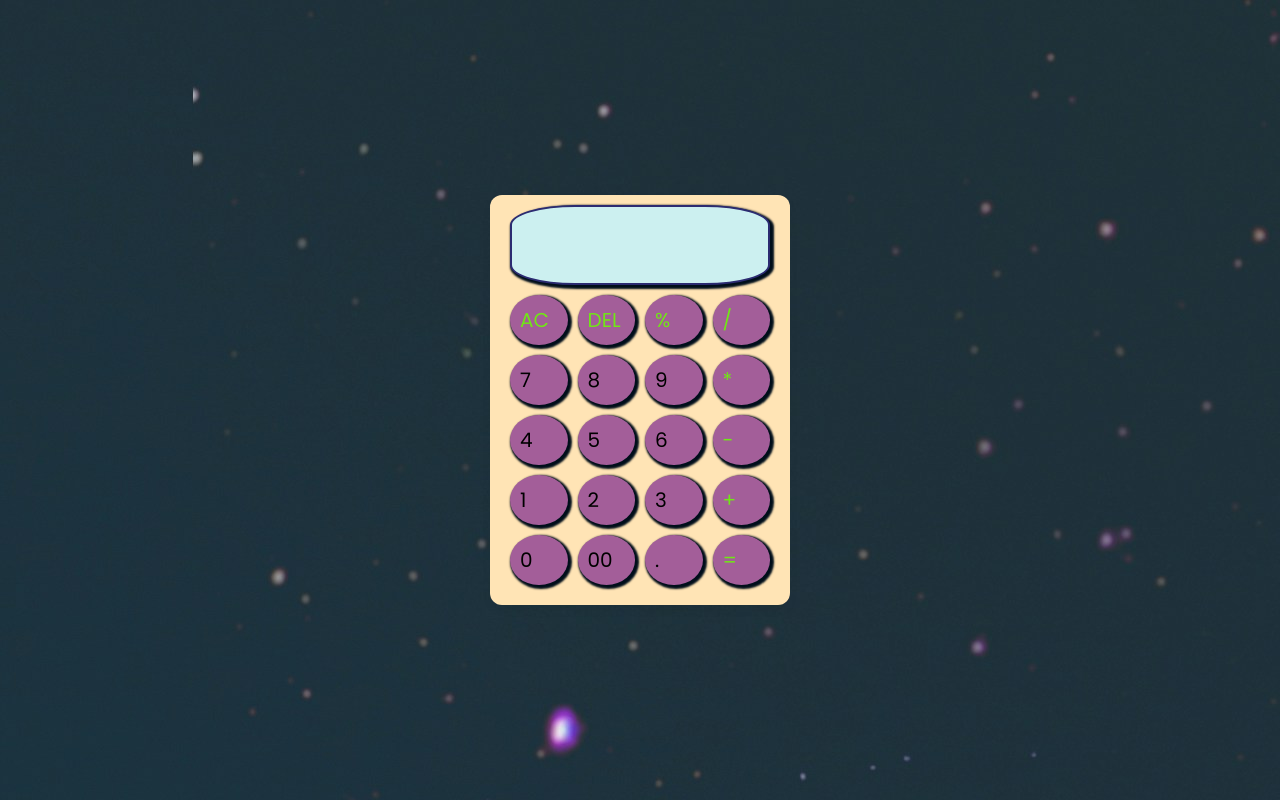
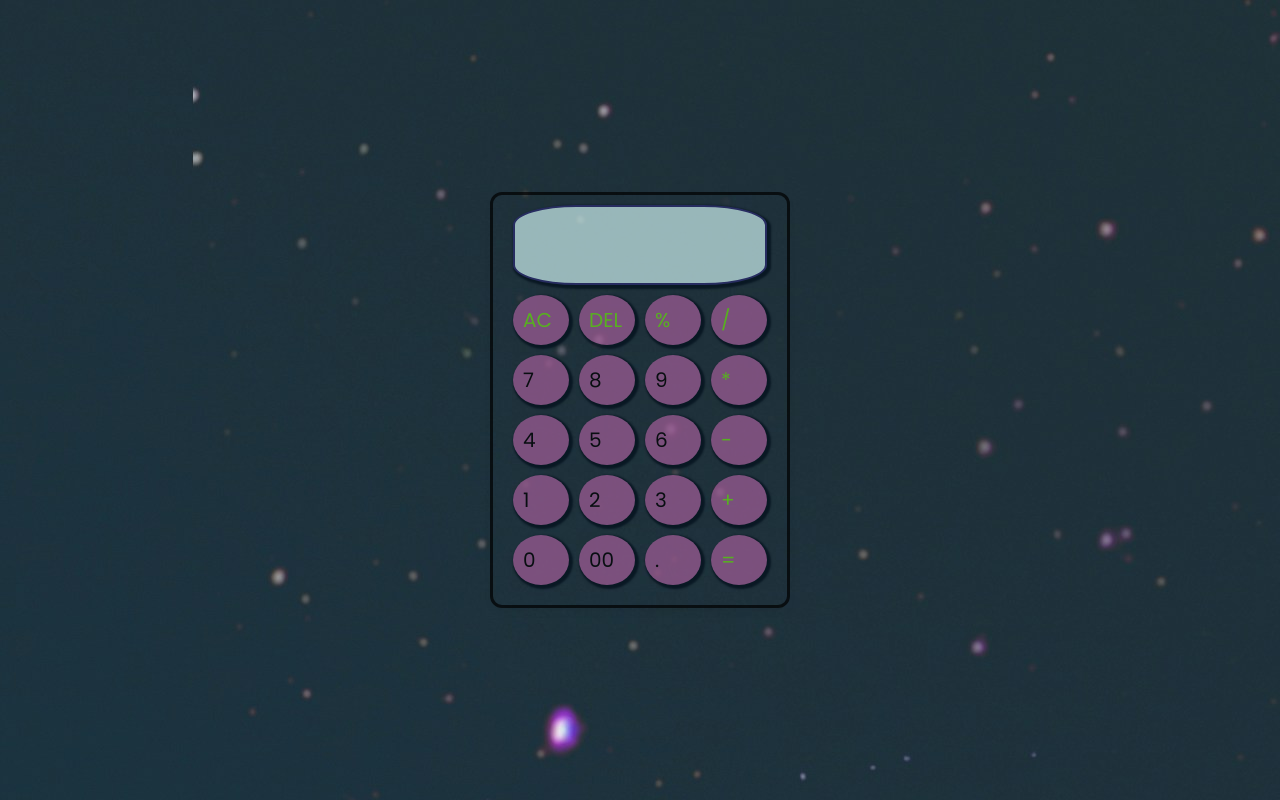
Before and after one commit to hemantwararkar/Calculator, a plain HTML site: page index.html in a window 1280 px wide. Drawn offline with Linux system fonts and the light colour scheme.

Commit message:
Update calculator.css

```diff
--- a/calculator.css
+++ b/calculator.css
@@ -22,7 +22,8 @@ body {
     width: 100%;
     border-radius: 12px;
     padding: 10px 20px 20px;
-    background: moccasin;
+    border: 3px solid black;
+    opacity:0.7;
     box-shadow: 0 5px 10px rgba(0, 0, 0, 0.05);
 }
 
```
